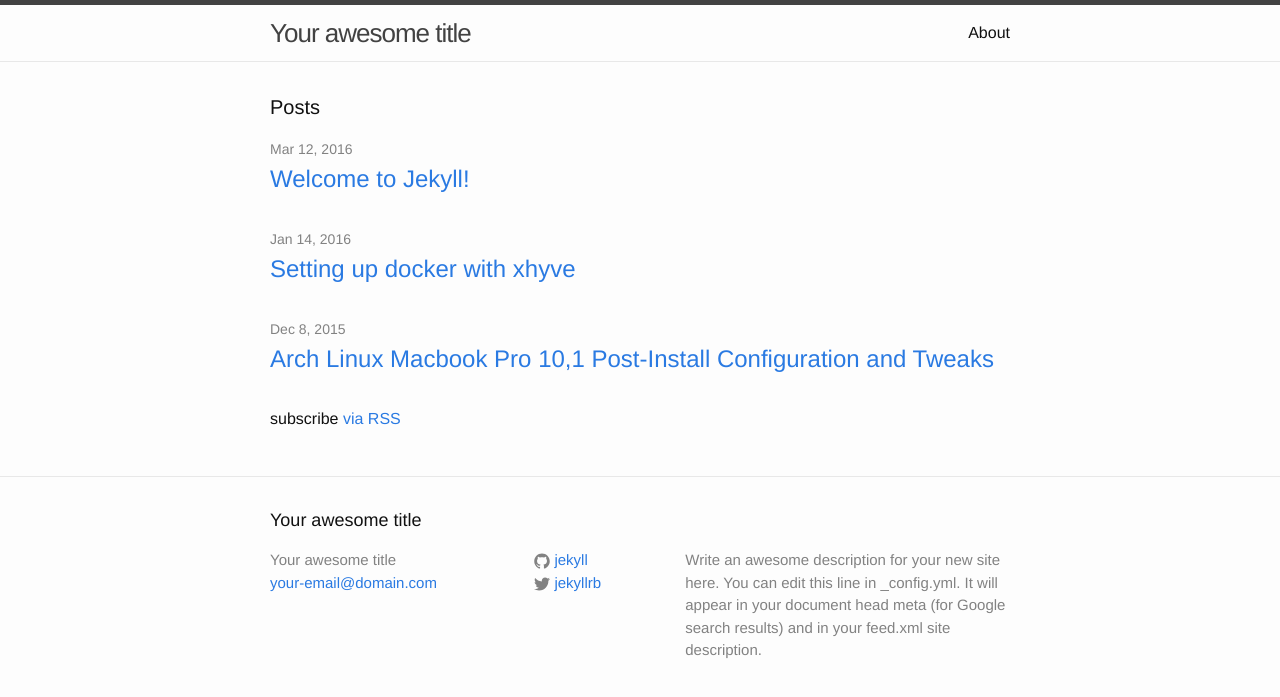
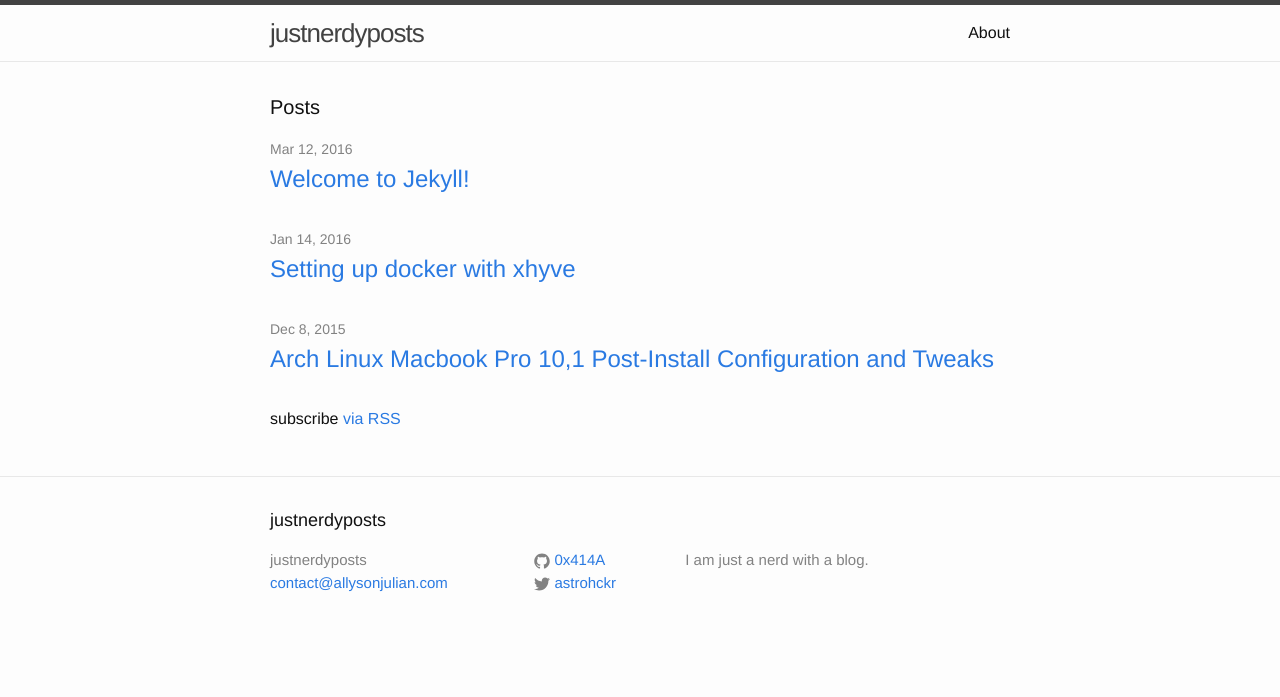
Before and after one commit to 0x414A/0x414a.github.io, a Jekyll site: the page built from index.html, in a window 1280 px wide. Shown: the top 697 px of the page. Built offline with Jekyll 4.4.1, drawn with Linux system fonts in a browser that asks for light colours.

Commit message:
updated configs

```diff
--- a/_config.yml
+++ b/_config.yml
@@ -6,16 +6,17 @@
 # 'jekyll serve'. If you change this file, please restart the server process.
 
 # Site settings
-title: Your awesome title
-email: your-email@domain.com
+title: justnerdyposts
+email: contact@allysonjulian.com
 description: > # this means to ignore newlines until "baseurl:"
-  Write an awesome description for your new site here. You can edit this
-  line in _config.yml. It will appear in your document head meta (for
-  Google search results) and in your feed.xml site description.
+  I am just a nerd with a blog.
+
+
 baseurl: "" # the subpath of your site, e.g. /blog
-url: "http://yourdomain.com" # the base hostname & protocol for your site
-twitter_username: jekyllrb
-github_username:  jekyll
+url: "https://allysonjulian.com" # the base hostname & protocol for your site
+permalink: /:title/
+twitter_username: astrohckr
+github_username:  '0x414A'
 
 # Build settings
 markdown: kramdown
```
